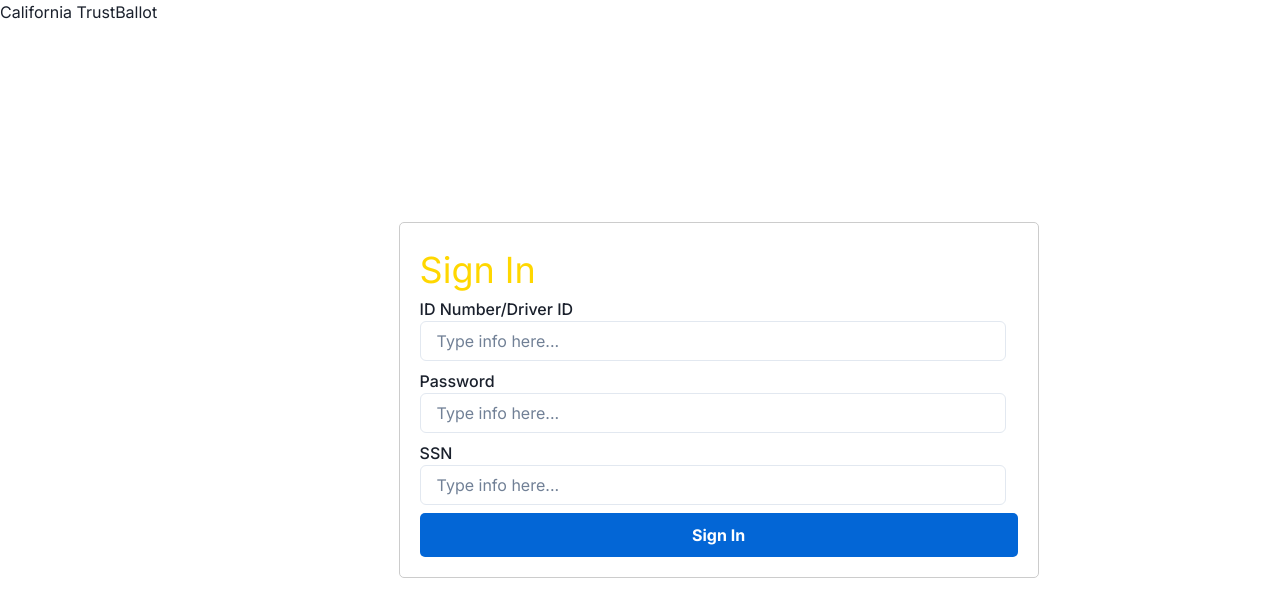
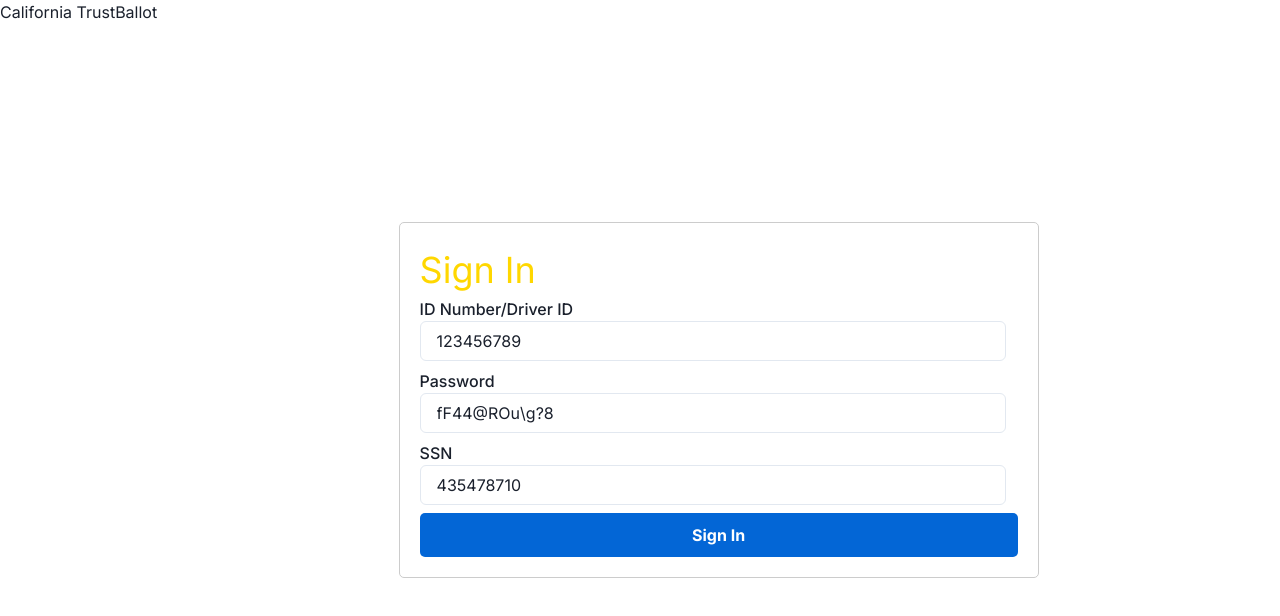
Before and after one commit to PjSingh22/TrustBallot, a Next.js app in the folder frontend/: page /signIn in a window 1280 px wide. Shown: the top 616 px of the page. Built offline with nearby package versions, Linux system fonts and the light colour scheme.

Commit message:
add sign in routing

```diff
--- a/frontend/app/signIn/page.js
+++ b/frontend/app/signIn/page.js
@@ -1,5 +1,6 @@
 "use client"
 import React, { useState } from 'react'
+import { useRouter } from 'next/navigation'
 import seeders from '../seeders'
 import {
   FormControl,
@@ -12,15 +13,27 @@ import {
 import './signin.css'
 
 export default function signIn() {
-  const [id, setId] = useState('')
-  const [password, setPassword] = useState('')
-  const [ssn, setSsn] = useState('')
+  const [stateId, setStateId] = useState('123456789')
+  const [password, setPassword] = useState('fF44@ROu\\g?8')
+  const [ssn, setSsn] = useState('435478710')
+  const router = useRouter();
 
-  console.log(id)
+  console.log(seeders[0].password, seeders[0].ssn)
 
   const handleSubmit = (e) => {
     e.preventDefault();
 
+    console.log(seeders[0].password === password)
+    for(let i = 0; i < seeders.length; i++) {
+      if (seeders[i].password === password && ssn === seeders[i].ssn.split('-').join('')) {
+        sessionStorage.setItem('user', JSON.stringify(seeders[i]))
+        router.push('/walletconnect')
+        return
+      } else {
+        alert('Incorrect ID, Password, or SSN')
+        return
+      }
+    }
   }
 
 
@@ -31,13 +44,13 @@ export default function signIn() {
       <form onSubmit={handleSubmit}>
         <FormControl>
           <FormLabel htmlFor='id'>ID Number/Driver ID
-            <Input required id='id' type="text" placeholder='Type info here...' onChange={(e) => setId(e.target.value)} />
+            <Input required id='id' type="text" placeholder='Type info here...' value={stateId} onChange={(e) => setStateId(e.target.value)} />
           </FormLabel>
           <FormLabel htmlFor='password'>Password
-            <Input required id='password' type="password" placeholder='Type info here...' onChange={(e) => setPassword(e.target.value)} />
+            <Input required id='password' type="text" placeholder='Type info here...' value={password} onChange={(e) => setPassword(e.target.value)} />
           </FormLabel>
           <FormLabel htmlFor='ssn'>SSN
-            <Input required id='ssn' type="password" placeholder='Type info here...' onChange={(e) => setSsn(e.target.value)} />
+            <Input required id='ssn' type="text" placeholder='Type info here...' value={ssn} onChange={(e) => setSsn(e.target.value)} />
           </FormLabel>
         </FormControl>
         <button type='submit'>Sign In</button>
```
Also changed, not shown: frontend/app/signUp/page.js (line endings or trailing spaces).
